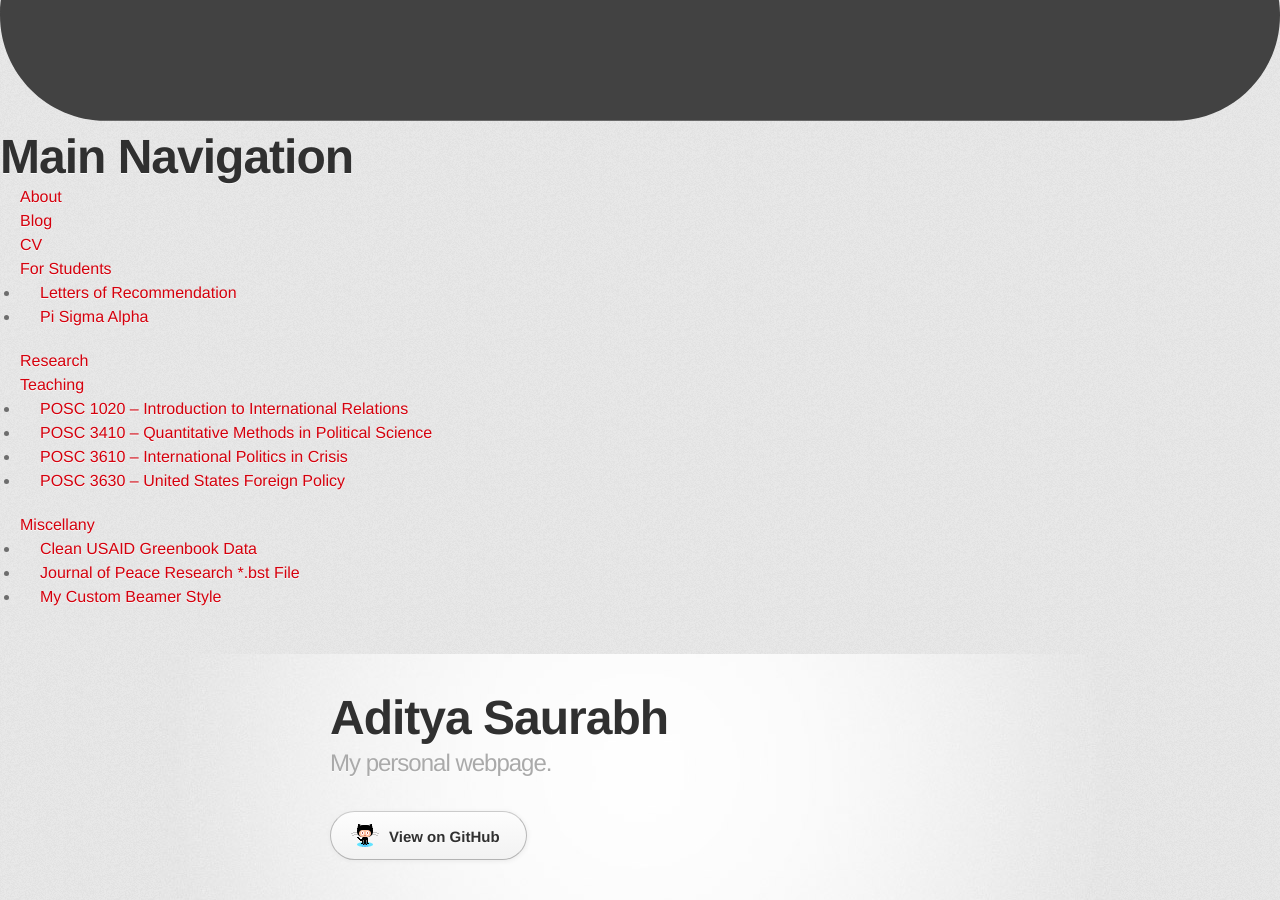
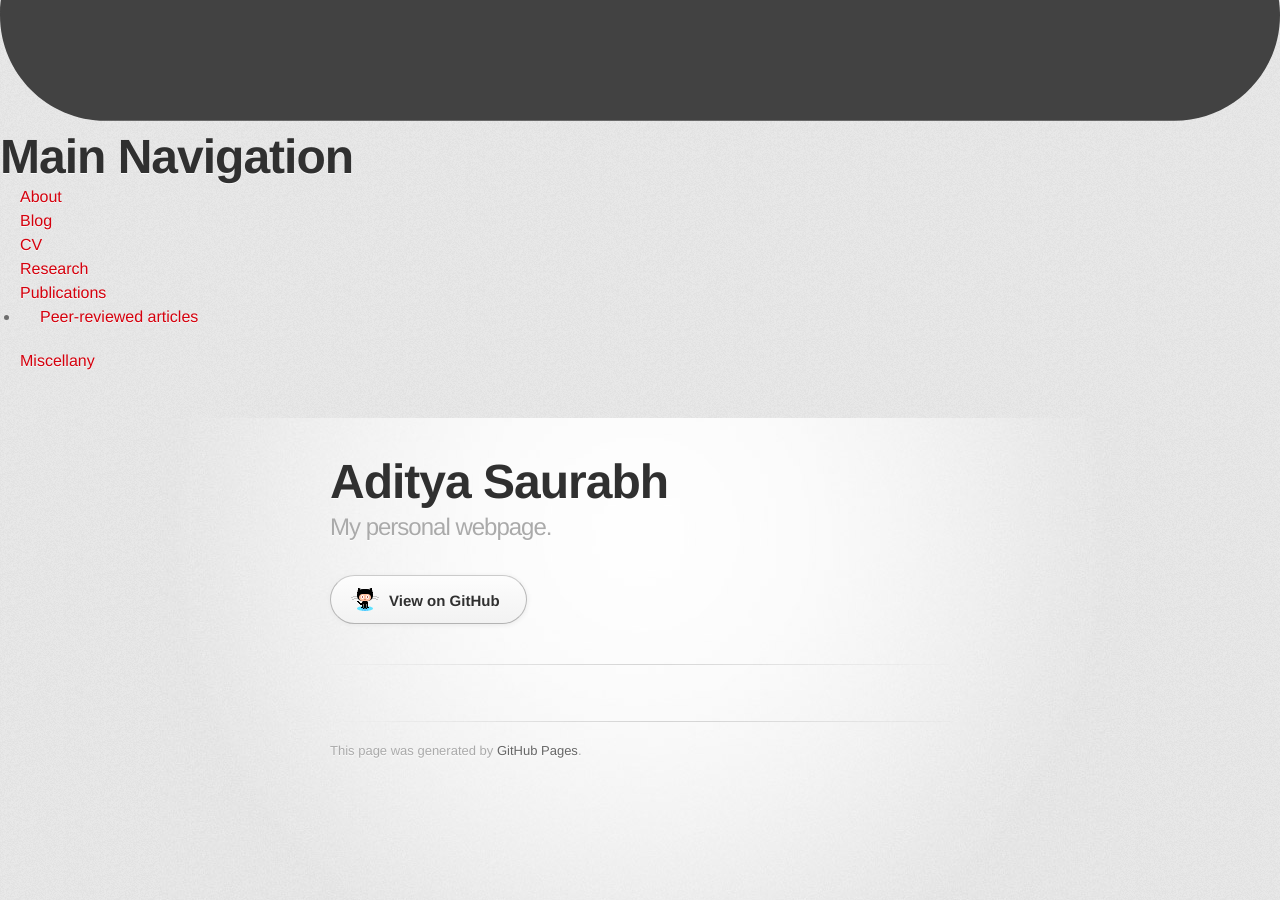
Before and after one commit to adisaurabh/adisaurabh.github.io, a Jekyll site: the page built from index.md, in a window 1280 px wide and 900 px high, scrolled down 1005 px. Built offline with Jekyll 4.4.1, drawn with Linux system fonts in a browser that asks for light colours; some web fonts are replaced.

Commit message:
header 7

```diff
--- a/_data/menu.yml
+++ b/_data/menu.yml
@@ -7,35 +7,14 @@
 - title: "CV"
   href: "/cv/"
 
-- title: "For Students"
-  href: "/for-students/"
-  subcategories:
-    - subtitle: "Letters of Recommendation"
-      subhref: "/for-students/letters-of-recommendation/"
-    - subtitle: "Pi Sigma Alpha"
-      subhref: "/for-students/pi-sigma-alpha/"
-
 - title: "Research"
   href: "/research/"
 
-- title: "Teaching"
-  href: "/teaching/"
+- title: "Publications"
+  href: "/publications/"
   subcategories:
-    - subtitle: "POSC 1020 – Introduction to International Relations"
-      subhref: "/teaching/posc-1020-introduction-to-international-relations/"
-    - subtitle: "POSC 3410 – Quantitative Methods in Political Science"
-      subhref: "/teaching/posc-3410-quantitative-methods-in-political-science/"
-    - subtitle: "POSC 3610 – International Politics in Crisis"
-      subhref: "/teaching/posc-3610-international-politics-in-crisis/"
-    - subtitle: "POSC 3630 – United States Foreign Policy"
-      subhref: "/teaching/posc-3630-united-states-foreign-policy/"
+    - subtitle: "Peer-reviewed articles"
+      subhref: "/pra/peer-reviewed-articles/"
 
 - title: "Miscellany"
   href: "/miscellany/"
-  subcategories:
-    - subtitle: "Clean USAID Greenbook Data"
-      subhref: "/miscellany/clean-usaid-greenbook-data/"
-    - subtitle: "Journal of Peace Research *.bst File"
-      subhref: "/miscellany/journal-of-peace-research-bst-file/"
-    - subtitle: "My Custom Beamer Style"
-      subhref: "/miscellany/my-custom-clemson-themed-beamer-style/"
```
